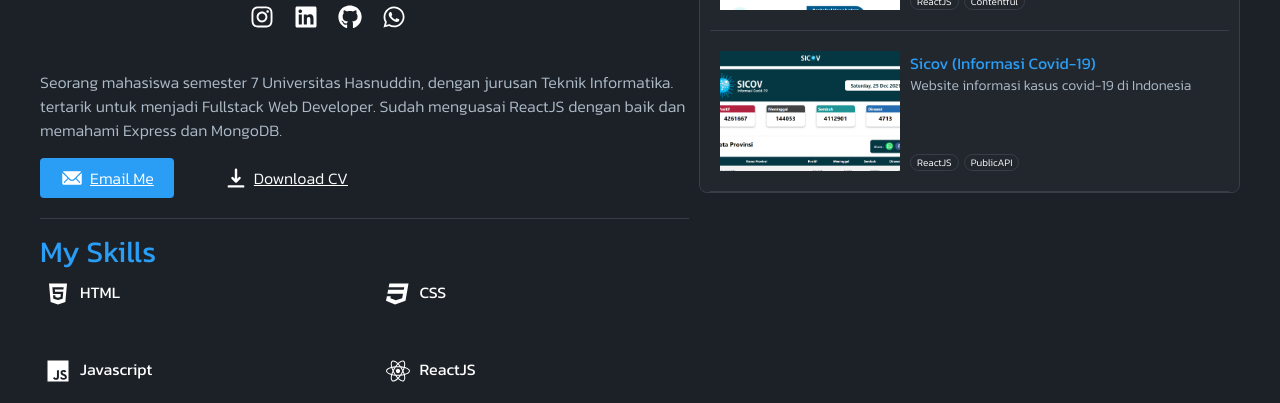
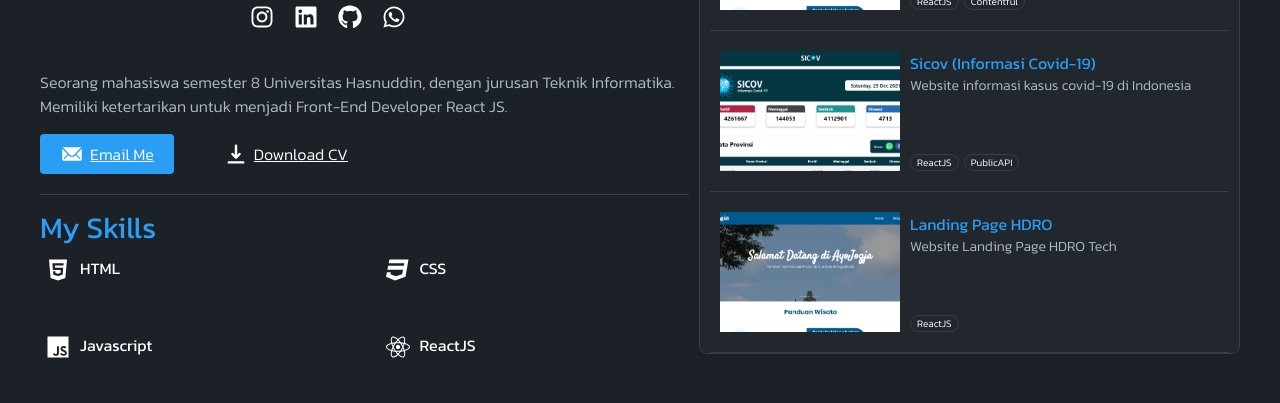
Before and after one commit to mfauzanamzar/my-portofolio, a React (Create React App) app: page /portofolio in a window 1280 px wide. Shown: the part 245-648 px from the top of the page. Built offline with nearby package versions, Linux system fonts and the light colour scheme.

Commit message:
add-protofolio

```diff
--- a/src/components/Content.js
+++ b/src/components/Content.js
@@ -51,6 +51,24 @@ const Content = () => {
         <div className="border-container">
           <div className="border-line line-content"></div>
         </div>
+        <div className="content-item">
+          <img className="test-image" src={AyoJogja} alt="AyoJogja"/>
+          <div className="item__text">
+            <p className="item-text__name">
+              <a href="https://hdro2022.netlify.app/" target="_blank">Landing Page HDRO</a>
+            </p>
+            <p className="item-text__desc">
+              Website Landing Page HDRO Tech
+            </p>
+            <div className="item-text__tech">
+              <p className="tech">ReactJS</p>
+            </div>
+          </div>
+        </div>
+
+        <div className="border-container">
+          <div className="border-line line-content"></div>
+        </div>
       </div>
     </div>
   );
--- a/src/components/HeadDesc.js
+++ b/src/components/HeadDesc.js
@@ -6,7 +6,7 @@ const HeadDesc = () => {
   return (
     <div className="headdesc">
       <p className="headdesc-text">
-        Seorang mahasiswa semester 7 Universitas Hasnuddin, dengan jurusan Teknik Informatika. tertarik untuk menjadi Fullstack Web Developer. Sudah menguasai ReactJS dengan baik dan memahami Express dan MongoDB.
+        Seorang mahasiswa semester 8 Universitas Hasnuddin, dengan jurusan Teknik Informatika. Memiliki ketertarikan untuk menjadi Front-End Developer React JS.
       </p>
       <div className="headdesc-button">
         <a href="mailto: mfauzanamzar@gmail.com" className="btn-email btn">
```
